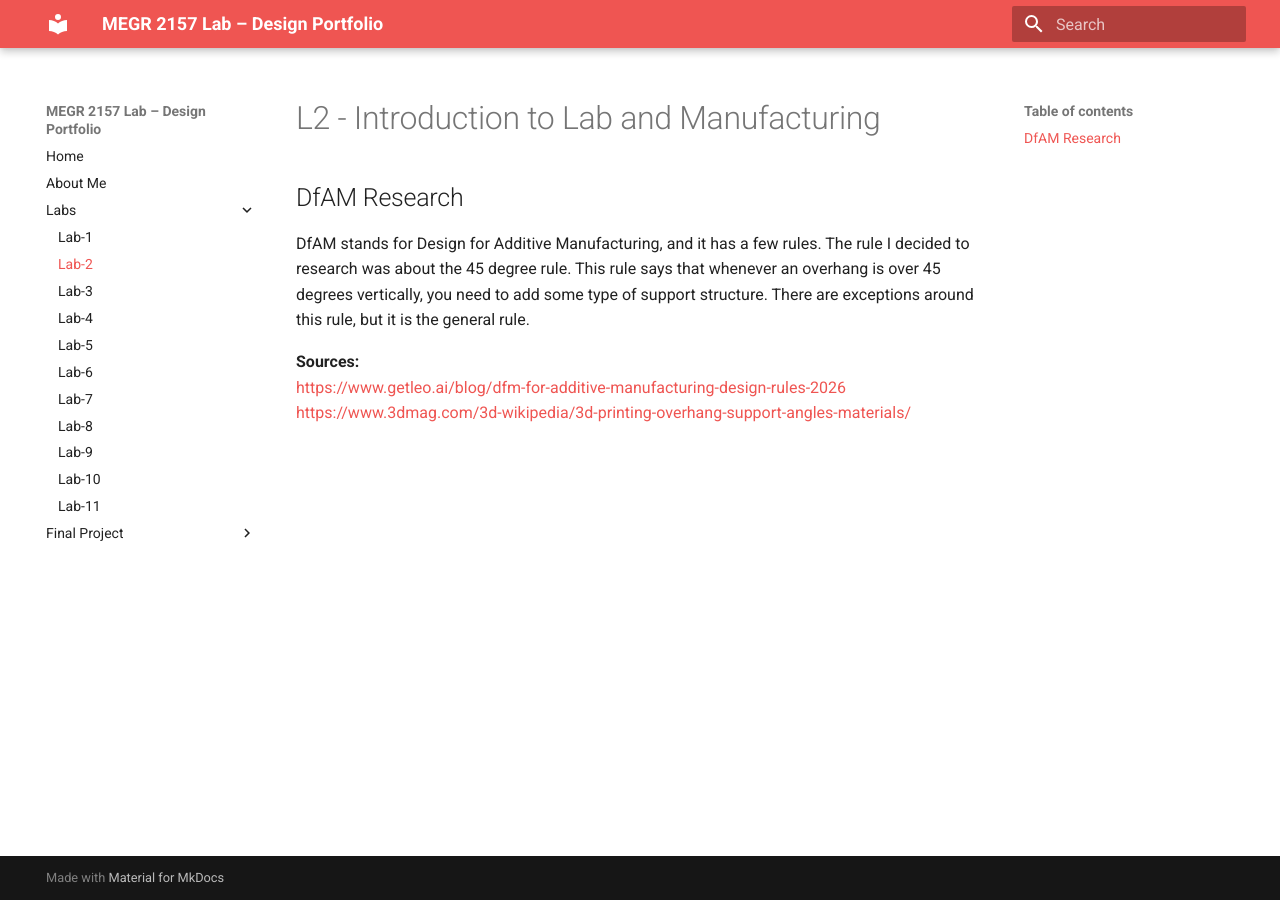
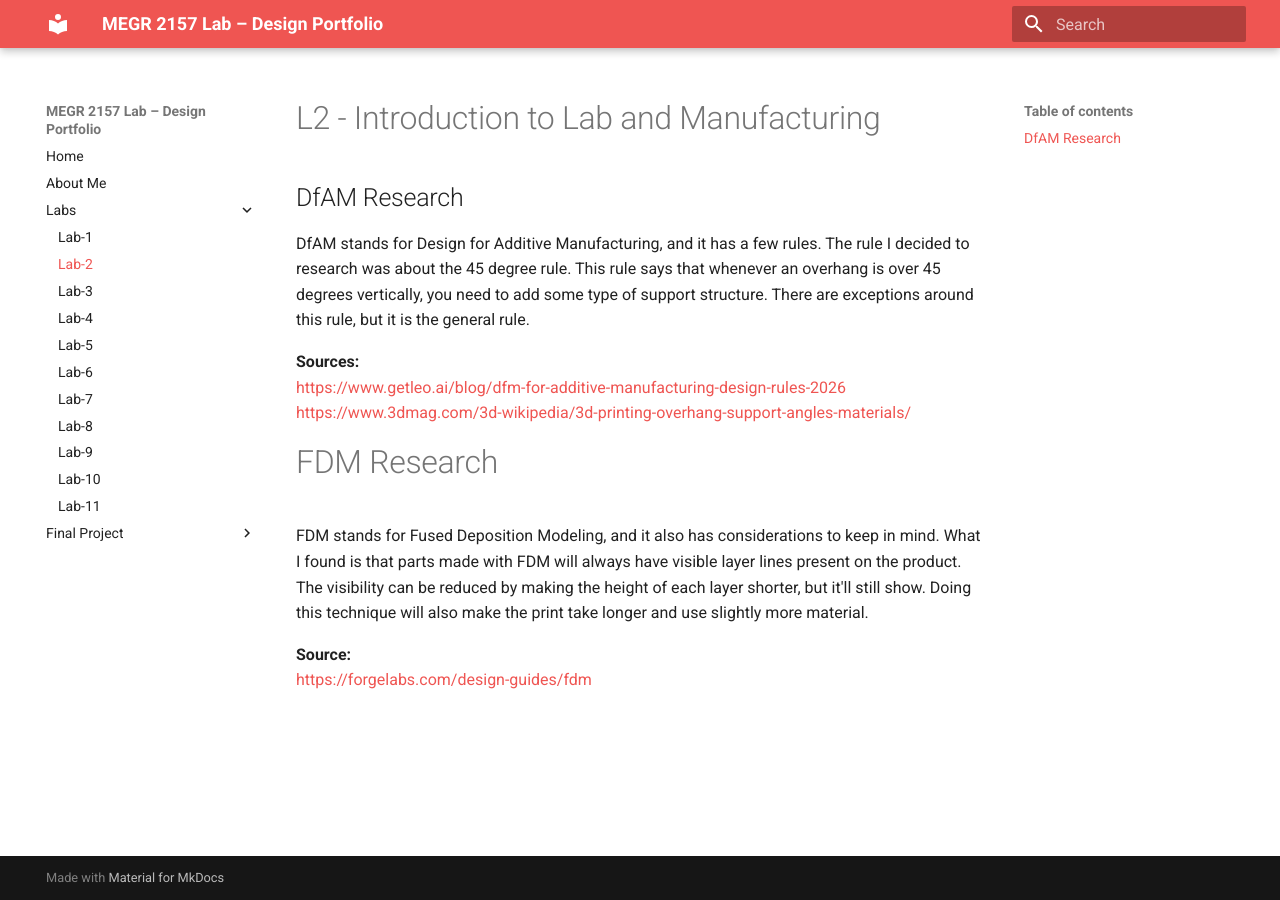
Before and after one commit to AndyChwalik/andy-chwalik-portfolio, an MkDocs documentation site: the page built from docs/Labs/L02/index.md, in a window 1280 px wide. Built offline with MkDocs 1.6.1 and Material for MkDocs 9.7.7, drawn with Linux system fonts in a browser that asks for light colours.

Commit message:
Update index.md

```diff
--- a/docs/Labs/L02/index.md
+++ b/docs/Labs/L02/index.md
@@ -5,4 +5,10 @@ DfAM stands for Design for Additive Manufacturing, and it has a few rules. The r
 
 **Sources:** <br>
 [https://www.getleo.ai/blog/dfm-for-additive-manufacturing-design-rules-2026](https://www.getleo.ai/blog/dfm-for-additive-manufacturing-design-rules-2026) <br>
-[https://www.3dmag.com/3d-wikipedia/3d-printing-overhang-support-angles-materials/](https://www.3dmag.com/3d-wikipedia/3d-printing-overhang-support-angles-materials/)
+[https://www.3dmag.com/3d-wikipedia/3d-printing-overhang-support-angles-materials/](https://www.3dmag.com/3d-wikipedia/3d-printing-overhang-support-angles-materials/) <br>
+
+# FDM Research
+FDM stands for Fused Deposition Modeling, and it also has considerations to keep in mind. What I found is that parts made with FDM will always have visible layer lines present on the product. The visibility can be reduced by making the height of each layer shorter, but it'll still show. Doing this technique will also make the print take longer and use slightly more material.
+
+**Source:** <br>
+[https://forgelabs.com/design-guides/fdm](https://forgelabs.com/design-guides/fdm) <br>
```
